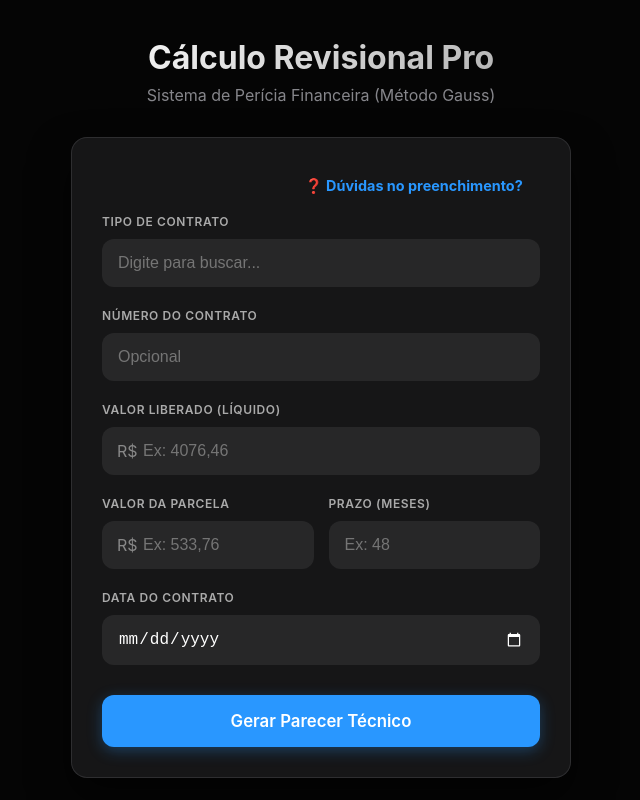
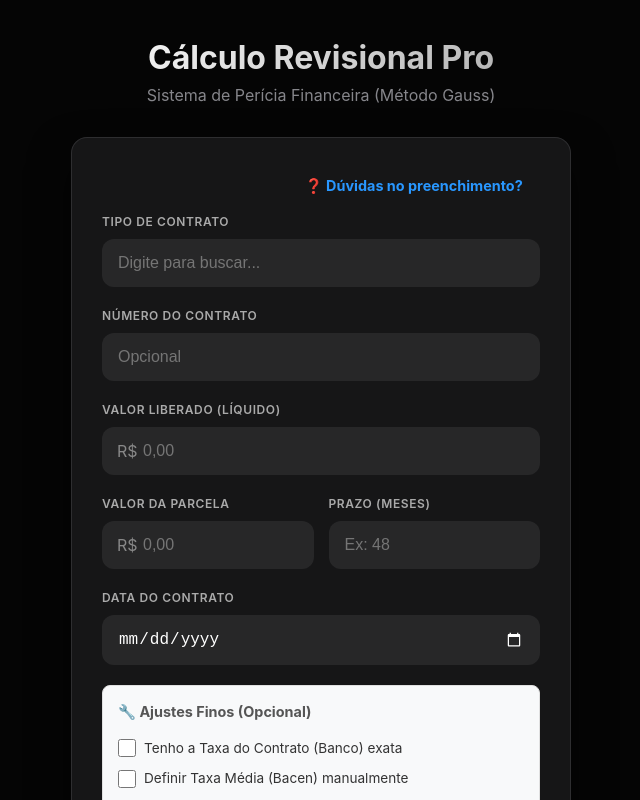
Before and after one commit to DenisFerreira90/sistema-calculo-revisional, a React app in the folder frontend/: page / in a window 1280 px wide. Shown: the top 800 px of the page, without its empty margins (319-959 px from the left). Built offline with nearby package versions, Linux system fonts and the light colour scheme; the HTML template or start-up script is replaced by a standard one.

Commit message:
Adicionando taxas manuais e correcao de decimais

```diff
--- a/frontend/src/App.jsx
+++ b/frontend/src/App.jsx
@@ -49,8 +49,14 @@ function App() {
     qtde_parcelas: '',
     data_contrato: '',
     tipo_contrato: '',
-    numero_contrato: ''
+    numero_contrato: '',
+    taxa_manual_bacen: '',   // Taxa de Mercado (Bacen)
+    taxa_manual_contrato: '' // NOVA: Taxa do Banco (Contrato)
   })
+
+  // Checkboxes para ativar os campos manuais
+  const [usarTaxaBacenManual, setUsarTaxaBacenManual] = useState(false)
+  const [usarTaxaContratoManual, setUsarTaxaContratoManual] = useState(false)
 
   const [resultado, setResultado] = useState(null)
   const [carregando, setCarregando] = useState(false)
@@ -60,7 +66,7 @@ function App() {
   const [mostrarPortfolio, setMostrarPortfolio] = useState(false)
   const [mostrarDica, setMostrarDica] = useState(false)
 
-  // --- LÓGICA DO DROPDOWN PERSONALIZADO ---
+  // --- LÓGICA DO DROPDOWN ---
   const [mostrarSugestoes, setMostrarSugestoes] = useState(false)
   const [sugestoesFiltradas, setSugestoesFiltradas] = useState(OPCOES_CONTRATOS)
   const dropdownRef = useRef(null)
@@ -89,6 +95,46 @@ function App() {
     document.addEventListener("mousedown", handleClickOutside)
     return () => document.removeEventListener("mousedown", handleClickOutside)
   }, [dropdownRef])
+
+  // --- MÁSCARA INTELIGENTE (ESTILO CALCULADORA) ---
+  const formatarComoCalculadora = (valorInput) => {
+    let v = valorInput.replace(/[^\d,]/g, '');
+    const partes = v.split(',');
+    if (partes.length > 2) {
+      v = partes[0] + ',' + partes.slice(1).join('');
+    }
+    let [inteiro, decimal] = v.split(',');
+    if (inteiro) {
+      inteiro = inteiro.replace(/\B(?=(\d{3})+(?!\d))/g, ".");
+    }
+    if (decimal !== undefined) {
+      decimal = decimal.substring(0, 2);
+      return `${inteiro},${decimal}`;
+    }
+    return inteiro;
+  };
+
+  const handleMoneyChange = (e) => {
+    const valorFormatado = formatarComoCalculadora(e.target.value);
+    setFormulario({ ...formulario, [e.target.name]: valorFormatado });
+  };
+
+  const handleChange = (e) => {
+    setFormulario({ ...formulario, [e.target.name]: e.target.value })
+  }
+
+  // --- LIMPEZA PARA O BACKEND ---
+  const limparValorMoeda = (valorString) => {
+    if (!valorString) return 0;
+    const limpo = valorString.toString().replace(/\./g, '').replace(',', '.');
+    return parseFloat(limpo);
+  }
+
+  const formatarMoeda = (valor) => {
+    if (!valor && valor !== 0) return "0,00";
+    const numero = Number(valor);
+    return numero.toLocaleString('pt-BR', { minimumFractionDigits: 2, maximumFractionDigits: 2 });
+  }
 
   // --- SEUS PROJETOS ---
   const meusProjetos = [
@@ -122,26 +168,26 @@ function App() {
     }
   ]
 
-  const handleChange = (e) => {
-    setFormulario({ ...formulario, [e.target.name]: e.target.value })
-  }
-
   const fazerCalculo = async (e) => {
     e.preventDefault()
     setCarregando(true)
     setErro('')
     try {
       const tipoFinal = formulario.tipo_contrato || 'Contrato de Crédito (Genérico)'
+
       const payload = {
-        valor_liberado: parseFloat(formulario.valor_liberado),
-        valor_parcela: parseFloat(formulario.valor_parcela),
+        valor_liberado: limparValorMoeda(formulario.valor_liberado),
+        valor_parcela: limparValorMoeda(formulario.valor_parcela),
         qtde_parcelas: parseInt(formulario.qtde_parcelas),
         data_contrato: formulario.data_contrato,
         tipo_contrato: tipoFinal,
-        numero_contrato: formulario.numero_contrato || 'Não informado'
+        numero_contrato: formulario.numero_contrato || 'Não informado',
+
+        // ENVIO DAS TAXAS MANUAIS (Se ativadas)
+        taxa_bacen_manual: usarTaxaBacenManual && formulario.taxa_manual_bacen ? parseFloat(formulario.taxa_manual_bacen.replace(',', '.')) : null,
+        taxa_contrato_manual: usarTaxaContratoManual && formulario.taxa_manual_contrato ? parseFloat(formulario.taxa_manual_contrato.replace(',', '.')) : null
       }
 
-      // ✅ LINK DA API (Certifique-se que este é o link correto do seu Render)
       const linkAPI = 'https://sistema-calculo-revisional.onrender.com/calcular-revisional'
 
       const response = await axios.post(linkAPI, payload)
@@ -153,14 +199,6 @@ function App() {
     } finally {
       setCarregando(false)
     }
-  }
-
-  // 🔥 FUNÇÃO CORRIGIDA PARA GARANTIR 2 CASAS DECIMAIS 🔥
-  const formatarMoeda = (valor) => {
-    if (!valor && valor !== 0) return "0,00";
-    const numero = Number(valor); // Garante que é número
-    // Força exatamente 2 casas, nem mais, nem menos
-    return numero.toLocaleString('pt-BR', { minimumFractionDigits: 2, maximumFractionDigits: 2 });
   }
 
   return (
@@ -193,13 +231,10 @@ function App() {
               background: 'rgba(41, 151, 255, 0.1)', border: '1px solid #2997FF',
               borderRadius: '8px', padding: '15px', marginBottom: '20px', fontSize: '0.85rem', color: '#fff'
             }}>
-              <strong>Como preencher os valores?</strong>
+              <strong>Dicas Rápidas:</strong>
               <ul style={{marginTop: '5px', paddingLeft: '20px', lineHeight: '1.5'}}>
-                <li>Use <strong>vírgula</strong> ou <strong>ponto</strong> para centavos (Ex: 4076,46).</li>
-                <li><strong>Não use ponto</strong> para separar milhares.
-                  <br/>✅ Correto: <code>4076,46</code>
-                  <br/>❌ Errado: <code>4.076,46</code>
-                </li>
+                <li>Digite os números direto (Ex: 1000 = 1.000,00).</li>
+                <li>Se a taxa do sistema não bater com o papel do banco, use a opção <strong>"Taxa do Contrato Manual"</strong>.</li>
               </ul>
             </div>
           )}
@@ -242,11 +277,12 @@ function App() {
             <div className="input-wrapper">
                <span className="currency-symbol">R$</span>
                <input
-                 type="number"
-                 step="0.01"
+                 type="text"
+                 inputMode="decimal"
                  name="valor_liberado"
-                 onChange={handleChange}
-                 placeholder="Ex: 4076,46"
+                 value={formulario.valor_liberado}
+                 onChange={handleMoneyChange}
+                 placeholder="0,00"
                  required
                />
             </div>
@@ -258,11 +294,12 @@ function App() {
               <div className="input-wrapper">
                 <span className="currency-symbol">R$</span>
                 <input
-                  type="number"
-                  step="0.01"
+                  type="text"
+                  inputMode="decimal"
                   name="valor_parcela"
-                  onChange={handleChange}
-                  placeholder="Ex: 533,76"
+                  value={formulario.valor_parcela}
+                  onChange={handleMoneyChange}
+                  placeholder="0,00"
                   required
                 />
               </div>
@@ -278,7 +315,66 @@ function App() {
             <input type="date" name="data_contrato" onChange={handleChange} required />
           </div>
 
-          <button type="submit" className="btn-primary" disabled={carregando}>
+          {/* --- ÁREA DE AJUSTES FINOS (TAXAS MANUAIS) --- */}
+          <div style={{marginTop: '20px', padding: '15px', background: '#f8f9fa', borderRadius: '8px', border: '1px solid #e0e0e0'}}>
+            <h4 style={{color: '#555', marginTop: 0, fontSize: '0.9rem', marginBottom: '15px'}}>🔧 Ajustes Finos (Opcional)</h4>
+
+            {/* 1. Taxa do Contrato (Banco) */}
+            <div style={{marginBottom: '10px'}}>
+              <div style={{display: 'flex', alignItems: 'center', marginBottom: '5px'}}>
+                <input
+                  type="checkbox"
+                  id="checkContrato"
+                  checked={usarTaxaContratoManual}
+                  onChange={(e) => setUsarTaxaContratoManual(e.target.checked)}
+                  style={{width: '18px', height: '18px', marginRight: '8px'}}
+                />
+                <label htmlFor="checkContrato" style={{fontSize: '0.85rem', color: '#333', cursor: 'pointer'}}>
+                  Tenho a Taxa do Contrato (Banco) exata
+                </label>
+              </div>
+              {usarTaxaContratoManual && (
+                <input
+                  type="number" step="0.01"
+                  name="taxa_manual_contrato"
+                  value={formulario.taxa_manual_contrato}
+                  onChange={handleChange}
+                  placeholder="% ao mês (Ex: 3.55)"
+                  className="input-field"
+                  style={{fontSize: '0.9rem', padding: '8px'}}
+                />
+              )}
+            </div>
+
+            {/* 2. Taxa de Mercado (Bacen) */}
+            <div>
+              <div style={{display: 'flex', alignItems: 'center', marginBottom: '5px'}}>
+                <input
+                  type="checkbox"
+                  id="checkBacen"
+                  checked={usarTaxaBacenManual}
+                  onChange={(e) => setUsarTaxaBacenManual(e.target.checked)}
+                  style={{width: '18px', height: '18px', marginRight: '8px'}}
+                />
+                <label htmlFor="checkBacen" style={{fontSize: '0.85rem', color: '#333', cursor: 'pointer'}}>
+                  Definir Taxa Média (Bacen) manualmente
+                </label>
+              </div>
+              {usarTaxaBacenManual && (
+                <input
+                  type="number" step="0.01"
+                  name="taxa_manual_bacen"
+                  value={formulario.taxa_manual_bacen}
+                  onChange={handleChange}
+                  placeholder="% ao mês (Ex: 1.85)"
+                  className="input-field"
+                  style={{fontSize: '0.9rem', padding: '8px'}}
+                />
+              )}
+            </div>
+          </div>
+
+          <button type="submit" className="btn-primary" disabled={carregando} style={{marginTop: '20px'}}>
             {carregando ? 'Calculando Perícia...' : 'Gerar Parecer Técnico'}
           </button>
           {erro && <p className="error-message">{erro}</p>}
@@ -290,10 +386,8 @@ function App() {
         <div id="laudo-final" className="document-paper animate-fade-in">
 
           <div className="legal-disclaimer-box">
-            <strong>AVISO LEGAL:</strong> Este documento foi gerado de forma automática pelo sistema, conforme as informações preenchidas pelo próprio usuário.
-            Não assumimos qualquer responsabilidade pelo documento no que diz respeito à sua integralidade, correção e atualização.
-            O usuário assume toda e qualquer responsabilidade, de caráter civil e/ou criminal, pela utilização indevida das informações abaixo.
-            O presente documento serve como parecer técnico preliminar.
+            <strong>AVISO LEGAL:</strong> Este documento foi gerado de forma automática pelo sistema.
+            O usuário assume responsabilidade pelas informações inseridas. Documento de caráter preliminar.
           </div>
 
           <div className="doc-header">
@@ -306,7 +400,7 @@ function App() {
 
           <section className="doc-section">
             <h3>1.0 Identificação do Instrumento</h3>
-            <p>Abaixo detalhamos as condições financeiras da operação de crédito sob análise, conforme sistema de amortização Price (Juros Compostos):</p>
+            <p>Abaixo detalhamos as condições financeiras da operação de crédito sob análise:</p>
             <table className="doc-table">
               <tbody>
                 <tr>
@@ -315,11 +409,15 @@ function App() {
                 </tr>
                 <tr>
                   <td>Valor Financiado (Líquido):</td>
-                  <td><strong>R$ {formatarMoeda(parseFloat(formulario.valor_liberado))}</strong></td>
+                  <td><strong>R$ {formatarMoeda(limparValorMoeda(formulario.valor_liberado))}</strong></td>
                 </tr>
                 <tr>
                   <td>Prestação Mensal (Atual):</td>
                   <td>R$ {formatarMoeda(resultado.banco.parcela)}</td>
+                </tr>
+                <tr>
+                  <td>Taxa Mensal (Praticada):</td>
+                  <td><strong>{resultado.banco.taxa_mensal}% a.m.</strong></td>
                 </tr>
                 <tr>
                   <td>Taxa Anual (Efetiva):</td>
@@ -331,9 +429,8 @@ function App() {
 
           <section className="doc-section">
             <h3>2.0 Análise Comparativa e Recálculo</h3>
-            <p>Realizou-se o confronto entre a taxa de juros aplicada no contrato e a Taxa Média de Mercado divulgada pelo Banco Central do Brasil (Série {resultado.justo.codigo_serie}) para a mesma modalidade e época:</p>
+            <p>Realizou-se o confronto entre a taxa de juros aplicada no contrato e a Taxa Média de Mercado divulgada pelo Banco Central do Brasil para a mesma modalidade e época:</p>
 
-            {/* --- BOX DE COMPARAÇÃO DE TAXAS --- */}
             <div className="gauss-highlight" style={{marginBottom: '20px', borderColor: '#ccc', background: '#fff'}}>
               <div className="gauss-item">
                 <span style={{color: '#d32f2f', fontWeight: 'bold'}}>Taxa Cobrada (Banco)</span>
@@ -373,10 +470,10 @@ function App() {
 
           <section className="doc-section">
             <h3>4.0 Fonte de Referência Oficial</h3>
-            <p>A taxa média de mercado foi obtida diretamente da base de dados do Banco Central do Brasil.</p>
+            <p>A taxa média de mercado foi obtida conforme os parâmetros abaixo:</p>
             <div className="source-box">
               <strong>Série Utilizada:</strong> {resultado.justo.codigo_serie} (Banco Central)<br/>
-              <strong>Link para Auditoria:</strong> <br/>
+              <strong>Fonte dos Dados:</strong> {resultado.justo.fonte}<br/>
               <a
                 href={`https://www3.bcb.gov.br/sgspub/consultarvalores/consultarValoresSeries.do?method=consultarSeries&series=${resultado.justo.codigo_serie || 25471}`}
                 target="_blank"
```
Also changed, not shown: 1 other file (tests, documents, lock files or other folders).
